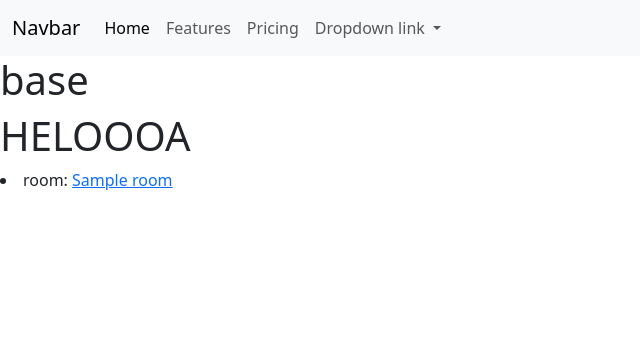
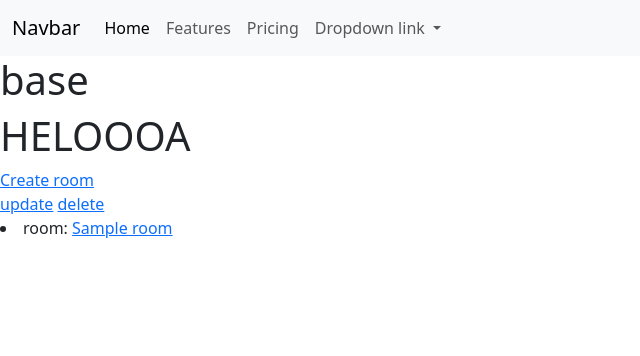
Before and after one commit to Lorenzo9196/django-forum, a Django app: page / in a window 1280 px wide. Shown: the top 356 px of the page, without its empty margins (0-640 px from the left). Run offline with Django 4.2, Linux system fonts and the light colour scheme; tables that the repository leaves empty hold one stand-in row (values such as "Sample post").

Commit message:
Crud for Room

```diff
--- a/base/templates/home.html
+++ b/base/templates/home.html
@@ -5,8 +5,13 @@
 
 <h1>HELOOOA</h1>
 
+<a href=" {% url 'create-room' %}">Create room</a>
 {% for room in rooms %}
-    <li>room: <a href="{% url 'room' room.id %}">{{ room.name }}</a></li>
+    <div>
+        <a href=" {% url 'update-room' %}">update</a>
+        <a href=" {% url 'delete-room' room.id %}">delete</a>
+        <li>room: <a href="{% url 'room' room.id %}">{{ room.name }}</a></li>
+    </div>
 {% endfor %}
 
 {% endblock content %}
--- a/base/urls.py
+++ b/base/urls.py
@@ -5,4 +5,7 @@ from . import views
 urlpatterns = [
     path('', views.home, name='home'),
     path('room/<int:pk>/', views.room, name='room'),
+    path('create-room/', views.createRoom, name='create-room'),
+    path('update-room/', views.updateRoom, name='update-room'),
+    path('delete-room/<int:pk>/', views.deleteRoom, name='delete-room'),
 ]
--- a/base/views.py
+++ b/base/views.py
@@ -1,5 +1,6 @@
-from django.shortcuts import render
+from django.shortcuts import render, redirect
 from .models import Room
+from .forms import RoomForm
 
 # Create your views here.
 def home(request):
@@ -10,3 +11,29 @@ def home(request):
 def room(request,pk):
      room = Room.objects.get(id=pk)
      return render(request, 'room.html', {'room': room})
+
+def createRoom(request):
+     form = RoomForm()
+     if request.method == 'POST':
+          form = RoomForm(request.POST)
+          if form.is_valid():
+              form.save()
+              return redirect('home')
+     return render(request, 'create_room.html', {'form': form})
+
+def updateRoom(request,pk):
+     room = Room.objects.get(id=pk)
+     form = RoomForm(request.POST, instance=room)
+     if request.method == 'POST':
+          form = RoomForm(request.POST, instance=room)
+          if form.is_valid():
+              form.save(request.POST, instance=room)
+              return redirect('home')
+     return render(request, 'update_room.html', {'form': form})
+
+def deleteRoom(request,pk):
+     room = Room.objects.get(id=pk)
+     if request.method == 'POST':
+          room.delete()
+          return redirect('home')
+     return render(request, 'delete_room.html', {'room': room})
```
Also changed, not shown: base/forms.py (added, +7 -0 lines), base/templates/create_room.html (added, +12 -0 lines), base/templates/delete_room.html (added, +13 -0 lines), base/templates/update_room.html (added, +12 -0 lines).
